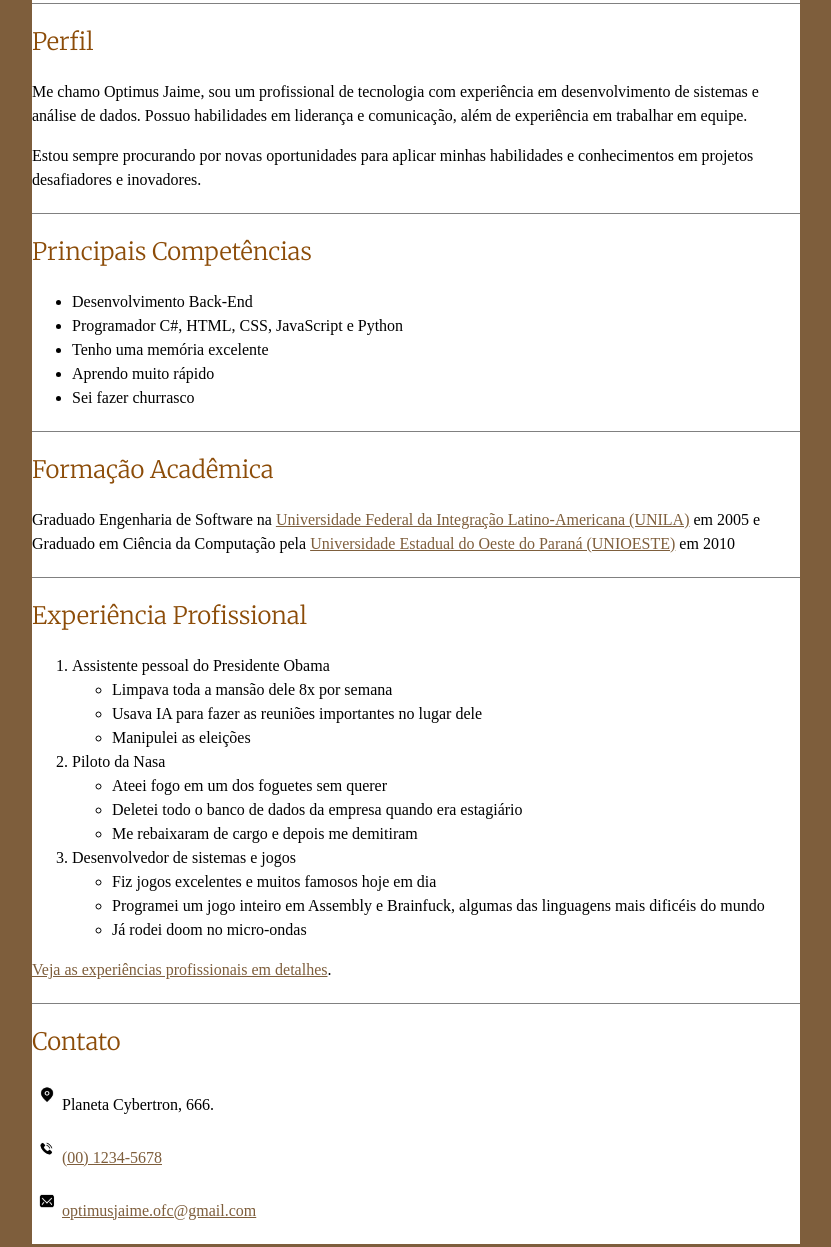
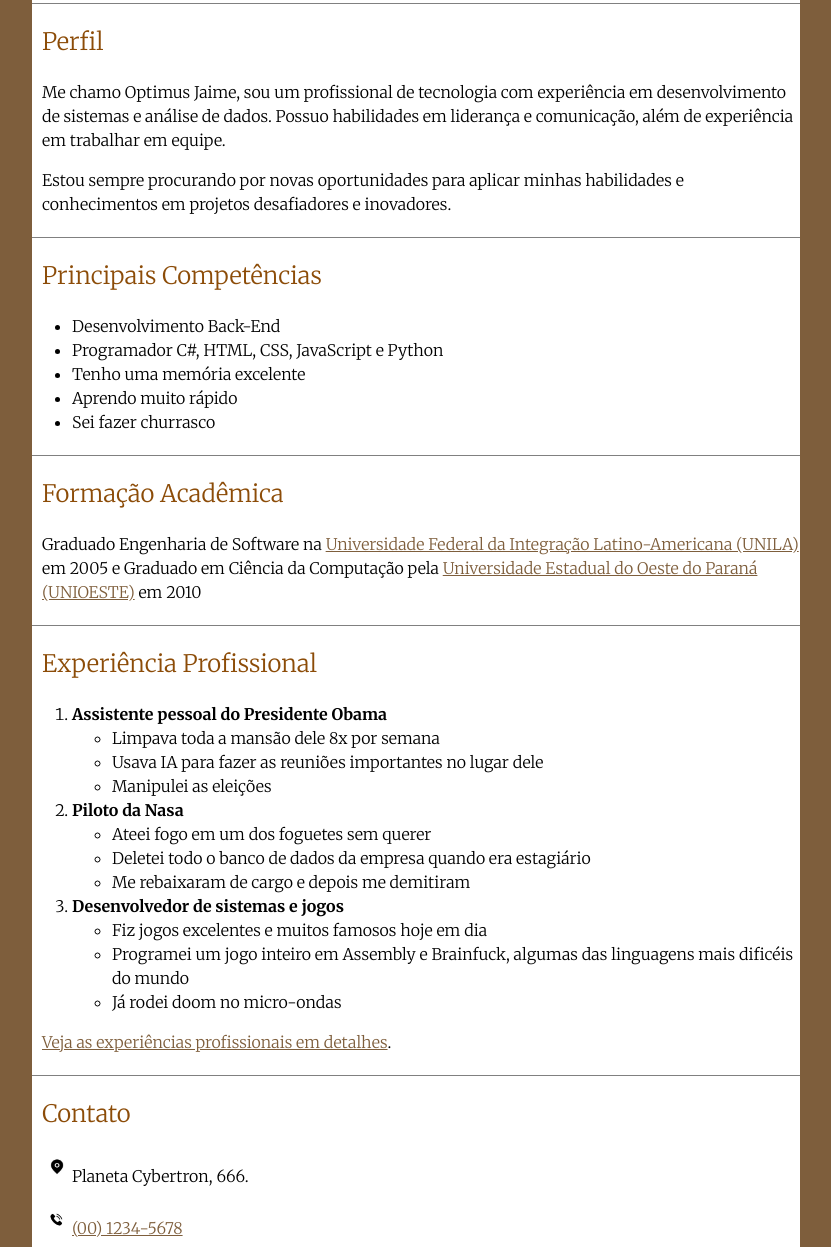
Before and after one commit to isa0xd/curriculo, a plain HTML site: page index.html in a window 1280 px wide. Shown: the part 270-1517 px from the top of the page, without its empty margins (224-1055 px from the left). Drawn offline with Linux system fonts and the light colour scheme.

Commit message:
Update index.html

```diff
--- a/index.html
+++ b/index.html
@@ -16,15 +16,28 @@
         }
 
         h1 {
+            padding-left: 10px;
             color: rgb(140, 76, 8);
             font-family: Merriweather;
             font-weight: 100;
         }
 
         h2 {
+            padding-left: 10px;
             color: rgb(140, 76, 8);
             font-family: Merriweather;
             font-weight: 100;
+        }
+
+        p {
+            padding-left: 10px;
+            font-family: Merriweather;
+            font-weight: 100;
+        }
+
+        li {
+            font-family: Merriweather;
+            font-weight: 50;
         }
 
         body {
@@ -99,7 +112,7 @@
 
     <ol>
 
-        <li>Assistente pessoal do Presidente Obama
+        <li> <b>Assistente pessoal do Presidente Obama</b>
 
         <ul>
             <li>Limpava toda a mansão dele 8x por semana</li>
@@ -109,7 +122,7 @@
 
         </li>
 
-        <li>Piloto da Nasa
+        <li> <b>Piloto da Nasa</b>
 
         <ul>
             <li>Ateei fogo em um dos foguetes sem querer</li>
@@ -119,7 +132,7 @@
 
         </li>
 
-        <li>Desenvolvedor de sistemas e jogos
+        <li> <b>Desenvolvedor de sistemas e jogos</b>
 
         <ul>
             <li>Fiz jogos excelentes e muitos famosos hoje em dia</li>
```
